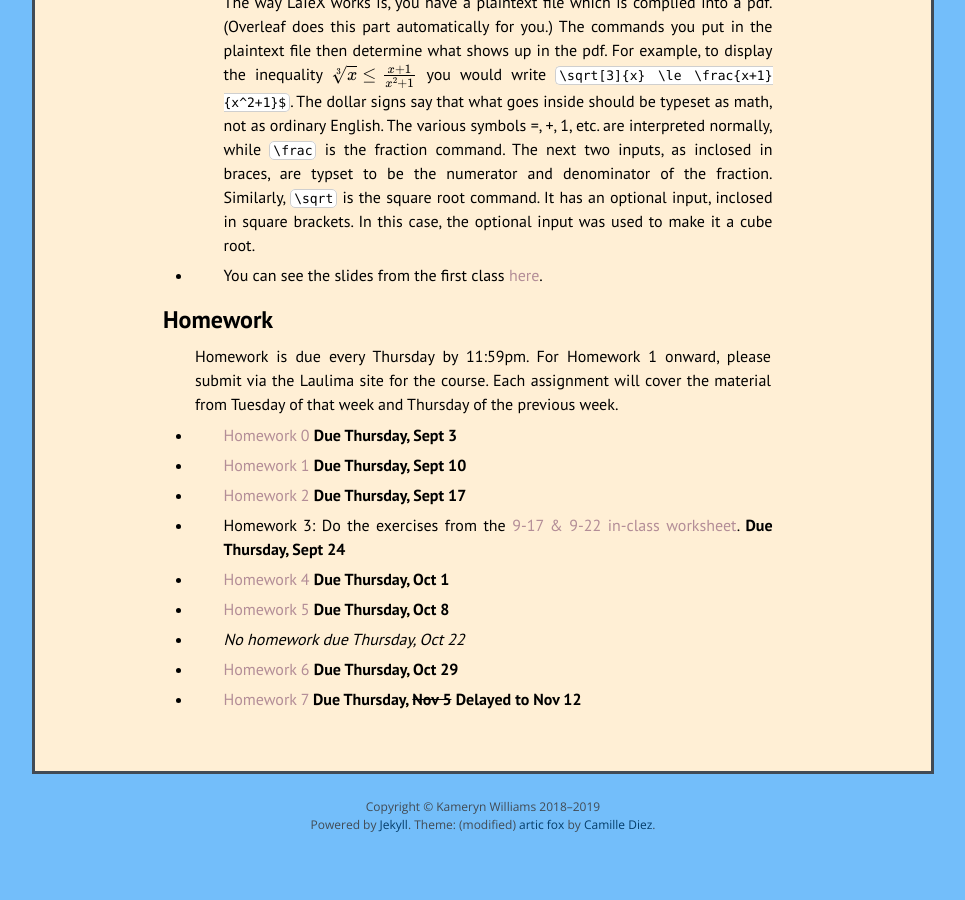
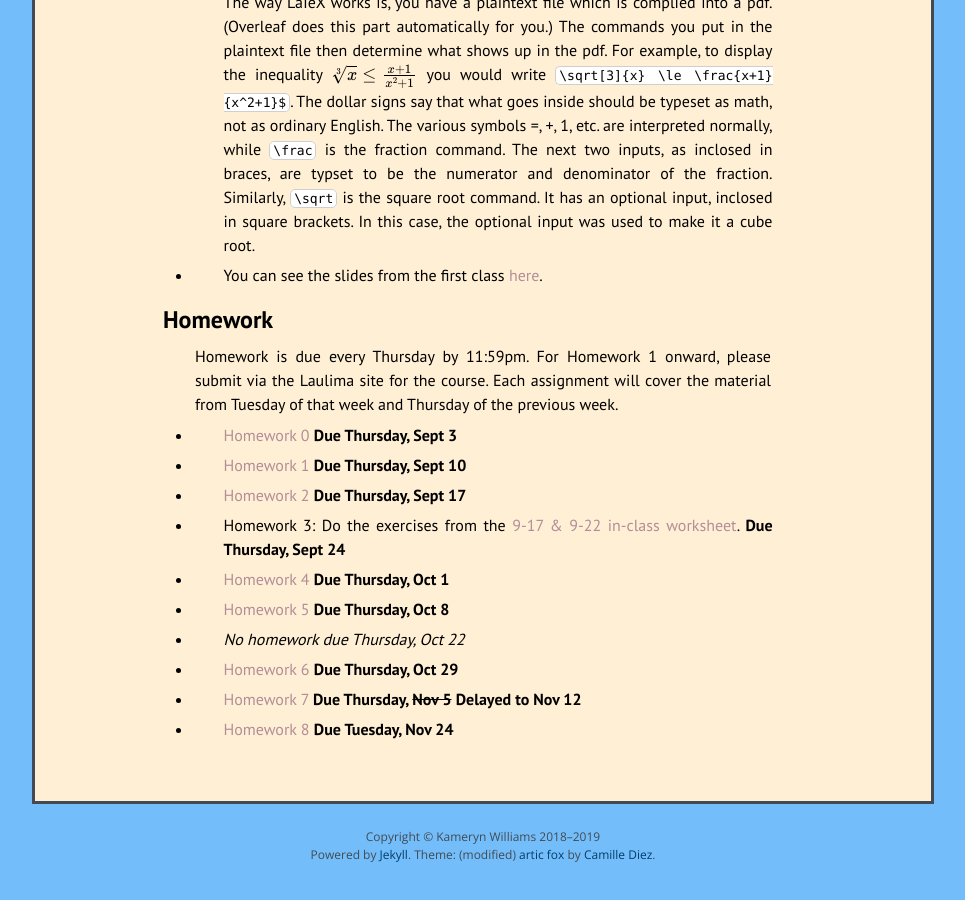
Before and after one commit to kamerynjw/kamerynjw.github.io, a Jekyll site: the page built from teaching/2020/math321.md, in a window 1280 px wide and 900 px high, scrolled down 2213 px. Shown: the whole window, without its empty margins (157-1122 px from the left). Built offline with Jekyll 4.4.1, drawn with Linux system fonts in a browser that asks for light colours; nearby versions of some CDN libraries; formulas are drawn with MathJax 3; before the commit the page ends 3083 px from its top, so only the background shows below that.

Commit message:
new howework

```diff
--- a/teaching/2020/math321.md
+++ b/teaching/2020/math321.md
@@ -124,3 +124,5 @@ Homework is due every Thursday by 11:59pm. For Homework 1 onward, please submit
 * [Homework 6]({{ page.url }}hw6.pdf) **Due Thursday, Oct 29**
 
 * [Homework 7]({{ page.url }}hw7.pdf) **Due Thursday, ~~Nov 5~~** **Delayed to Nov 12**
+
+* [Homework 8]({{ page.url }}hw8.pdf) **Due Tuesday, Nov 24**
```
Also changed, not shown: 1 other file.
